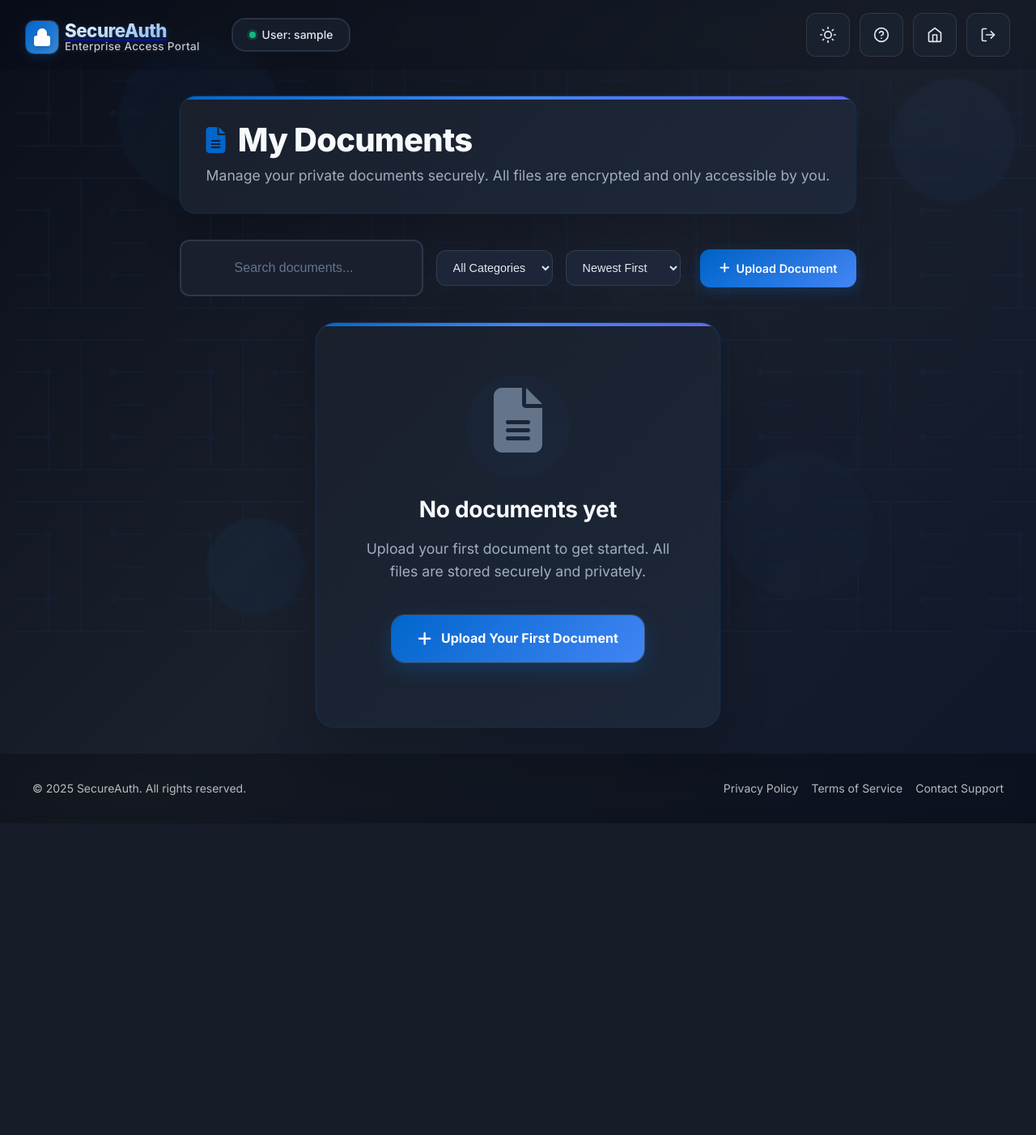
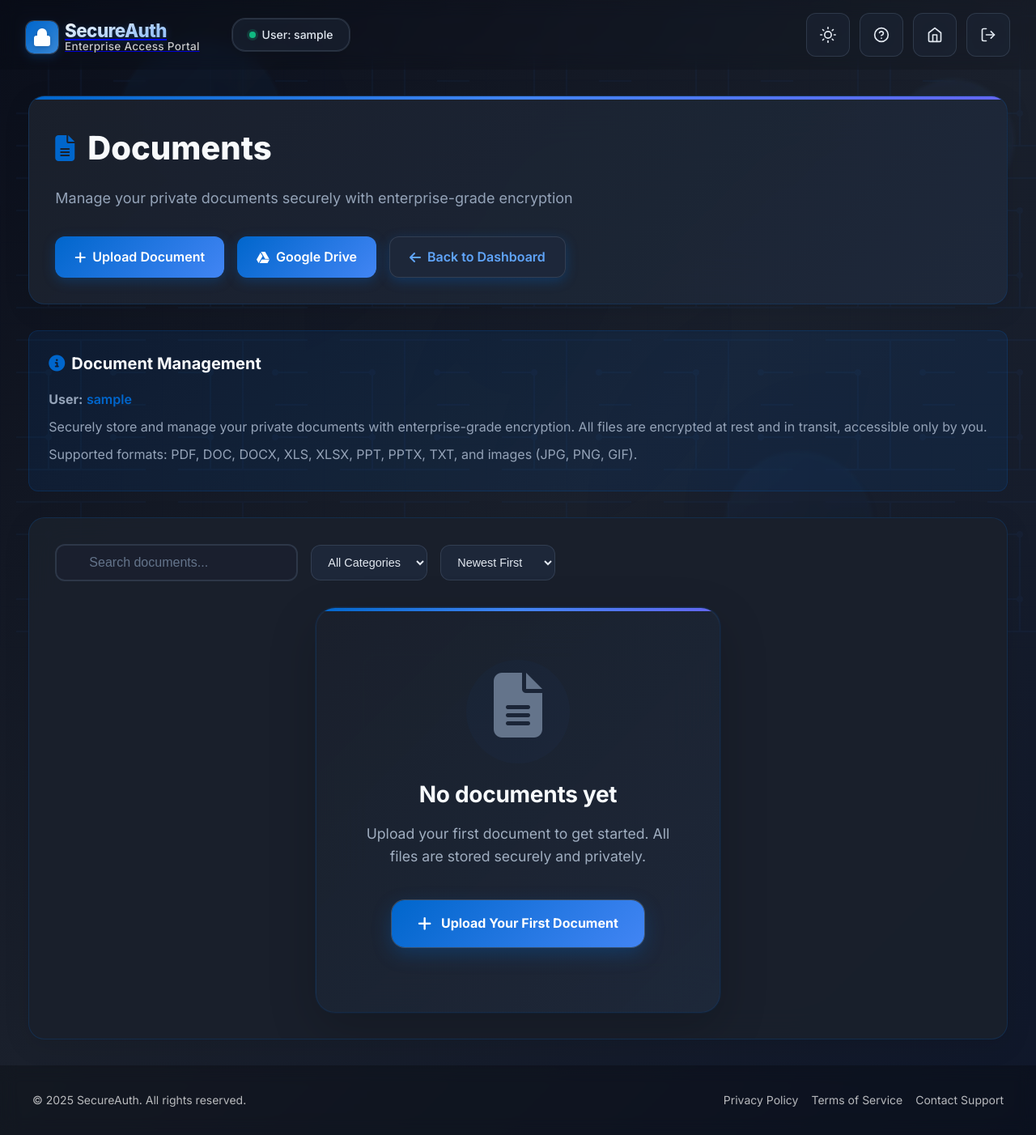
Before and after one commit to mbelouar/E2IP-IAM-Lab, a Django app: page /documents/ in a window 1280 px wide. Shown: the whole page at 81% size. Before the commit the page ends 982 px from the top, so only its background shows below. Run offline with Django 5.2, Linux system fonts and the light colour scheme; the visitor is signed in with stand-in values (Sample User, id 1); data that the repository does not hold is empty.

Commit message:
handle the documents app and add drive to it

```diff
--- a/authentication/urls.py
+++ b/authentication/urls.py
@@ -78,4 +78,7 @@ urlpatterns = [
     # Translate Integration
     path('translate/', views.translate_view, name='translate'),
     path('translate/google/', views.google_translate_redirect, name='google_translate_redirect'),
+
+    # Google Drive Integration
+    path('drive/google/', views.google_drive_redirect, name='google_drive_redirect'),
 ]
--- a/authentication/views.py
+++ b/authentication/views.py
@@ -4030,3 +4030,22 @@ def google_translate_redirect(request):
         logger.error(f"Error redirecting to Google Translate: {str(e)}")
         messages.error(request, 'Error opening Google Translate. Please try again.')
         return redirect('authentication:home')
+
+
+# Google Drive Integration - Simple redirect
+@login_required
+def google_drive_redirect(request):
+    """
+    Redirect directly to Google Drive
+    """
+    try:
+        # Redirect directly to Google Drive
+        google_drive_url = "https://drive.google.com/drive/my-drive"
+
+        logger.info(f"Redirecting user {request.user.username} to Google Drive")
+        return redirect(google_drive_url)
+
+    except Exception as e:
+        logger.error(f"Error redirecting to Google Drive: {str(e)}")
+        messages.error(request, 'Error opening Google Drive. Please try again.')
+        return redirect('authentication:documents_list')
--- a/static/css/login-enhancements.css
+++ b/static/css/login-enhancements.css
@@ -176,7 +176,6 @@ input[type="text"],
 input[type="password"],
 input[type="email"] {
     width: 100% !important;
-    padding: var(--space-lg) var(--space-lg) var(--space-lg) calc(var(--space-lg) * 2 + 18px) !important;
     background-color: var(--gray-100) !important;
     border: 2px solid transparent !important;
     border-radius: var(--radius-lg) !important;
--- a/templates/authentication/documents_list.html
+++ b/templates/authentication/documents_list.html
@@ -162,34 +162,29 @@
             color: #3b82f6;
         }
 
-        /* Main Content */
-        .documents-content {
+        /* Documents-specific styles */
+        .documents-container {
             max-width: 1400px;
             margin: 0 auto;
             padding: 2rem 1rem;
+            min-height: 100vh;
             position: relative;
             z-index: 10;
-            min-height: 100vh;
-            box-sizing: border-box;
         }
 
-        /* Page Header */
-        .page-header {
+        .documents-header {
             background: linear-gradient(135deg, rgba(255, 255, 255, 0.98), rgba(248, 250, 252, 0.95));
             backdrop-filter: blur(30px);
             border-radius: 20px;
             padding: 2rem;
             margin-bottom: 2rem;
-            border: 1px solid rgba(0, 102, 204, 0.08);
-            box-shadow:
-                0 20px 60px rgba(0, 0, 0, 0.08),
-                0 0 0 1px rgba(255, 255, 255, 0.8),
-                inset 0 1px 0 rgba(255, 255, 255, 0.9);
+            border: 1px solid rgba(0, 102, 204, 0.1);
+            box-shadow: 0 8px 32px rgba(0, 0, 0, 0.1);
             position: relative;
             overflow: hidden;
         }
 
-        .page-header::before {
+        .documents-header::before {
             content: '';
             position: absolute;
             top: 0;
@@ -200,52 +195,152 @@
             border-radius: 20px 20px 0 0;
         }
 
-        .page-title {
+        .documents-title {
             font-size: 2.5rem;
             font-weight: 800;
-            margin: 0 0 0.5rem 0;
-            color: var(--gray-900);
-            line-height: 1.1;
-            letter-spacing: -0.02em;
+            margin: 0 0 1rem 0;
+            color: #1e293b;
             display: flex;
             align-items: center;
             gap: 1rem;
         }
 
-        .page-title i {
+        .documents-title i {
             color: #0066cc;
             font-size: 2rem;
         }
 
-        .page-subtitle {
-            font-size: 1.1rem;
-            color: var(--gray-600);
-            margin: 0;
-            line-height: 1.6;
+        .documents-subtitle {
+            font-size: 1.125rem;
+            color: #64748b;
+            margin: 0 0 2rem 0;
+        }
+
+        .documents-actions {
+            display: flex;
+            gap: 1rem;
+            flex-wrap: wrap;
+        }
+
+        .documents-btn {
+            display: inline-flex;
+            align-items: center;
+            gap: 0.5rem;
+            padding: 0.75rem 1.5rem;
+            background: linear-gradient(135deg, #0066cc, #4285f4);
+            color: white;
+            text-decoration: none;
+            border-radius: 12px;
+            font-weight: 600;
+            transition: all 0.3s ease;
+            box-shadow: 0 4px 15px rgba(0, 102, 204, 0.3);
+        }
+
+        .documents-btn:hover {
+            transform: translateY(-2px);
+            box-shadow: 0 8px 25px rgba(0, 102, 204, 0.4);
+            color: white;
+        }
+
+        .documents-btn.secondary {
+            background: rgba(255, 255, 255, 0.9);
+            color: #0066cc;
+            border: 1px solid rgba(0, 102, 204, 0.3);
+        }
+
+        .documents-btn.secondary:hover {
+            background: rgba(0, 102, 204, 0.1);
+            border-color: #0066cc;
         }
 
         /* Dark mode styles */
-        body.dark-mode .page-header {
+        body.dark-mode .documents-header {
             background: linear-gradient(135deg, rgba(26, 32, 44, 0.98), rgba(30, 41, 59, 0.95));
-            border-color: rgba(0, 102, 204, 0.15);
-            box-shadow:
-                0 20px 60px rgba(0, 0, 0, 0.2),
-                0 0 0 1px rgba(0, 102, 204, 0.1),
-                inset 0 1px 0 rgba(255, 255, 255, 0.05);
+            border-color: rgba(0, 102, 204, 0.2);
         }
 
-        body.dark-mode .page-title {
-            color: var(--dark-text-primary);
+        body.dark-mode .documents-title {
+            color: #f8fafc;
         }
 
-        body.dark-mode .page-subtitle {
-            color: var(--dark-text-secondary);
+        body.dark-mode .documents-subtitle {
+            color: #94a3b8;
+        }
+
+        body.dark-mode .documents-btn.secondary {
+            background: rgba(30, 41, 59, 0.9);
+            color: #60a5fa;
+            border-color: rgba(100, 116, 139, 0.3);
+        }
+
+        body.dark-mode .documents-btn.secondary:hover {
+            background: rgba(0, 102, 204, 0.2);
+            border-color: #60a5fa;
+        }
+
+        .documents-info {
+            background: rgba(0, 102, 204, 0.05);
+            border: 1px solid rgba(0, 102, 204, 0.1);
+            border-radius: 12px;
+            padding: 1.5rem;
+            margin-bottom: 2rem;
+        }
+
+        .documents-info h3 {
+            margin: 0 0 1rem 0;
+            color: #1e293b;
+            font-size: 1.25rem;
+            display: flex;
+            align-items: center;
+            gap: 0.5rem;
+        }
+
+        .documents-info h3 i {
+            color: #0066cc;
+        }
+
+        .documents-info p {
+            margin: 0 0 0.5rem 0;
+            color: #64748b;
+        }
+
+        .user-email {
+            font-weight: 600;
+            color: #0066cc;
+        }
+
+        body.dark-mode .documents-info {
+            background: rgba(0, 102, 204, 0.1);
+            border-color: rgba(0, 102, 204, 0.2);
+        }
+
+        body.dark-mode .documents-info h3 {
+            color: #f8fafc;
+        }
+
+        body.dark-mode .documents-info p {
+            color: #94a3b8;
+        }
+
+        .documents-content {
+            background: rgba(255, 255, 255, 0.95);
+            backdrop-filter: blur(20px);
+            border-radius: 20px;
+            padding: 2rem;
+            border: 1px solid rgba(0, 102, 204, 0.1);
+            box-shadow: 0 8px 32px rgba(0, 0, 0, 0.1);
+            overflow: hidden;
+        }
+
+        body.dark-mode .documents-content {
+            background: rgba(26, 32, 44, 0.95);
+            border-color: rgba(0, 102, 204, 0.2);
         }
 
         /* Controls Bar */
         .controls-bar {
             display: flex;
-            justify-content: space-between;
+            justify-content: flex-start;
             align-items: center;
             margin-bottom: 2rem;
             gap: 1rem;
@@ -931,20 +1054,45 @@
     </header>
 
     <!-- Main Content -->
-    <div class="documents-content">
-        <!-- Page Header -->
-        <div class="page-header">
-            <h1 class="page-title">
+    <div class="documents-container">
+        <!-- Documents Header -->
+        <div class="documents-header">
+            <h1 class="documents-title">
                 <i class="fas fa-file-alt"></i>
-                My Documents
+                Documents
             </h1>
-            <p class="page-subtitle">
-                Manage your private documents securely. All files are encrypted and only accessible by you.
+            <p class="documents-subtitle">
+                Manage your private documents securely with enterprise-grade encryption
             </p>
+
+            <div class="documents-actions">
+                <a href="{% url 'authentication:document_upload' %}" class="documents-btn">
+                    <i class="fas fa-plus"></i>
+                    Upload Document
+                </a>
+                <a href="{% url 'authentication:google_drive_redirect' %}" class="documents-btn" target="_blank">
+                    <i class="fab fa-google-drive"></i>
+                    Google Drive
+                </a>
+                <a href="{% url 'authentication:home' %}" class="documents-btn secondary">
+                    <i class="fas fa-arrow-left"></i>
+                    Back to Dashboard
+                </a>
+            </div>
         </div>
 
-        <!-- Controls Bar -->
-        <div class="controls-bar">
+        <!-- Documents Information -->
+        <div class="documents-info">
+            <h3><i class="fas fa-info-circle"></i> Document Management</h3>
+            <p><strong>User:</strong> <span class="user-email">{{ user.username }}</span></p>
+            <p>Securely store and manage your private documents with enterprise-grade encryption. All files are encrypted at rest and in transit, accessible only by you.</p>
+            <p>Supported formats: PDF, DOC, DOCX, XLS, XLSX, PPT, PPTX, TXT, and images (JPG, PNG, GIF).</p>
+        </div>
+
+        <!-- Documents Content -->
+        <div class="documents-content">
+            <!-- Controls Bar -->
+            <div class="controls-bar">
             <div class="controls-left">
                 <div class="search-box">
                     <i class="fas fa-search"></i>
@@ -964,12 +1112,6 @@
                     <option value="-file_size" {% if current_sort == '-file_size' %}selected{% endif %}>Largest First</option>
                     <option value="file_size" {% if current_sort == 'file_size' %}selected{% endif %}>Smallest First</option>
                 </select>
-            </div>
-            <div class="controls-right">
-                <a href="{% url 'authentication:document_upload' %}" class="upload-btn">
-                    <i class="fas fa-plus"></i>
-                    Upload Document
-                </a>
             </div>
         </div>
 
```
Also changed, not shown: other parts of templates/authentication/documents_list.html (+34 -5 lines), documents/16/ALX-Assignment.txt (added, +71 -0 lines), documents/16/internship.txt (added, +14 -0 lines), auth_project/settings.py (line endings or trailing spaces), 2 other files.
